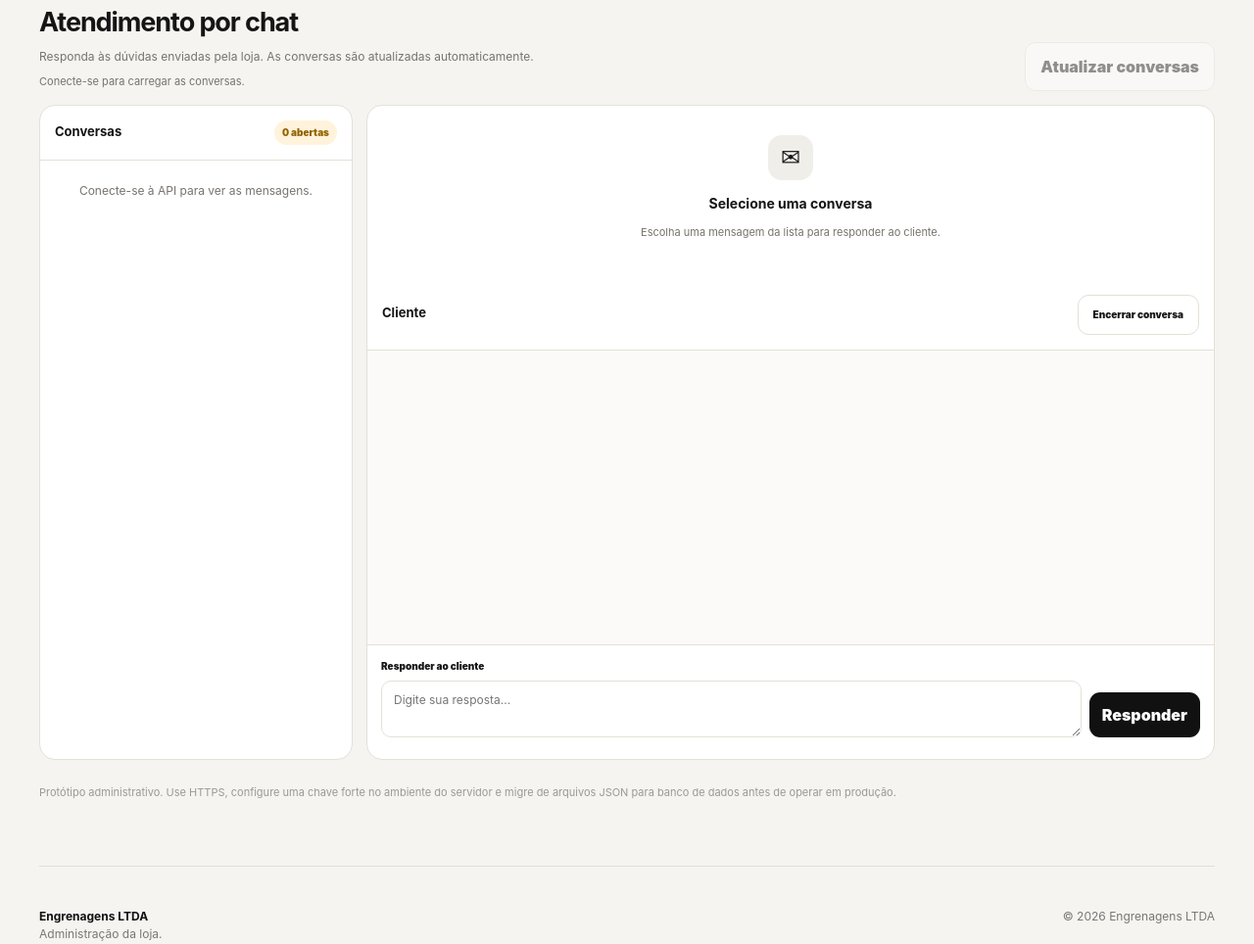
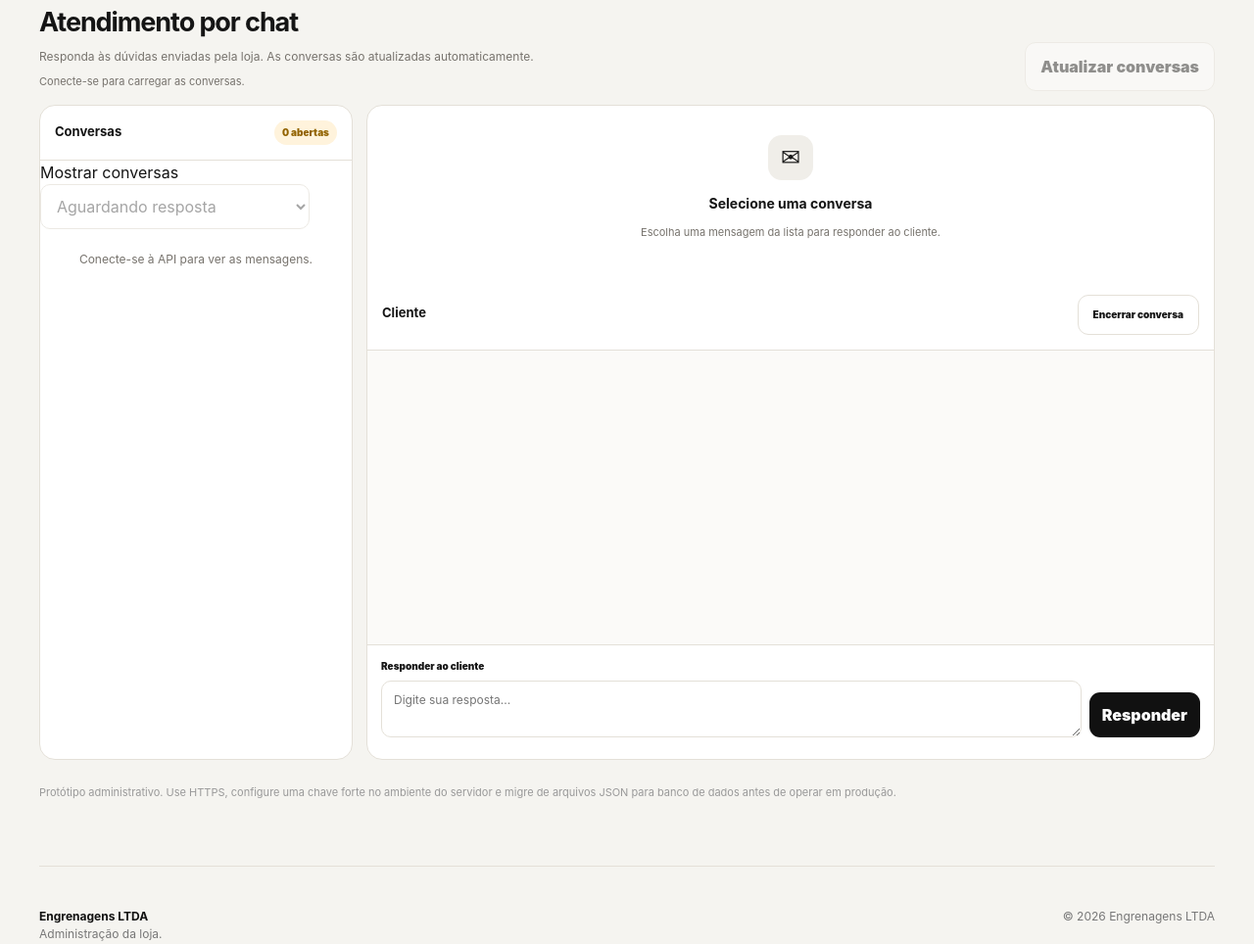
Before and after one commit to pedrogabrielsilva1918/Engrenagens-LTDA, a website: page admin.html in a window 1280 px wide. Shown: the part 1590-2554 px from the top of the page at 98% size. Drawn offline with Linux system fonts and the light colour scheme.

Commit message:
ui: adicionar filtro de conversas que aguardam resposta

```diff
--- a/admin.html
+++ b/admin.html
@@ -90,6 +90,15 @@
       <div class="chatAdminLayout">
         <aside class="chatInbox" aria-label="Lista de conversas">
           <div class="chatInboxHeader"><strong>Conversas</strong><span id="chatOpenCount" class="statusPill pending">0 abertas</span></div>
+          <div class="chatInboxTools">
+            <label for="chatInboxFilter">Mostrar conversas</label>
+            <select id="chatInboxFilter" class="filterInput" disabled>
+              <option value="attention">Aguardando resposta</option>
+              <option value="open">Todas as abertas</option>
+              <option value="closed">Encerradas</option>
+              <option value="all">Todas as conversas</option>
+            </select>
+          </div>
           <div id="chatSessionsList" class="chatSessionsList"><p class="chatEmpty">Conecte-se à API para ver as mensagens.</p></div>
         </aside>
         <section class="chatAdminThread" aria-label="Conversa selecionada">
```
